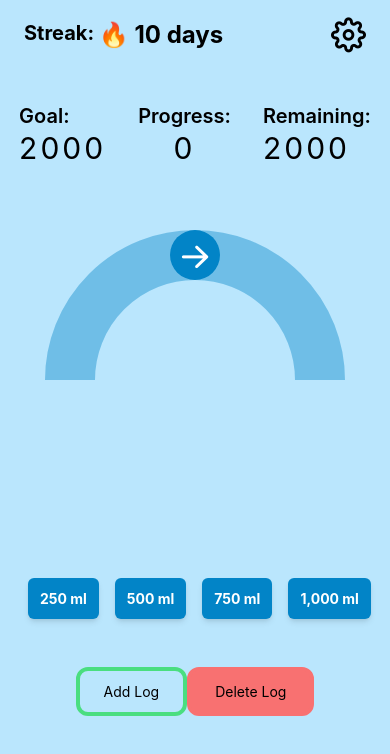
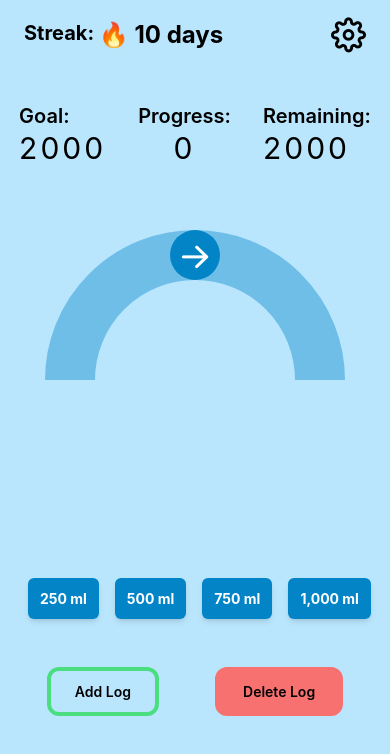
Before and after one commit to bryanansong/Water-Pal, a React Native app: screen /Home in a window 390 px wide. Shown: the top 754 px of the page. Built offline with nearby package versions, Linux system fonts and the light colour scheme.

Commit message:
Added color change for progress ring

```diff
--- a/src/components/PresetToggleButton.jsx
+++ b/src/components/PresetToggleButton.jsx
@@ -9,14 +9,14 @@ const PresetToggleButton = ({
 }) => {
 	return (
 		<TouchableOpacity
-			className={`border-4 rounded-xl py-3 px-6 ${
+			className={`border-4 rounded-xl py-3 px-6 mx-7 ${
 				operation == "add"
 					? "border-green-400 bg-green-400"
 					: "border-red-400 bg-red-400"
 			} ${canAddIntake ? "bg-transparent" : ""} `}
 			onPress={() => updateCanAddIntake()}
 		>
-			<Text>
+			<Text className="font-semibold">
 				{operation == "add" ? "Add Log" : "Delete Log"}
 			</Text>
 		</TouchableOpacity>
--- a/src/components/RingProgress.jsx
+++ b/src/components/RingProgress.jsx
@@ -10,15 +10,15 @@ import { AntDesign } from "@expo/vector-icons";
 
 const AnimatedCircle = Animated.createAnimatedComponent(Circle);
 
-const color = "#0284C7";
-
 const RingProgress = ({
 	radius = 100,
 	strokeWidth = 35,
 	progress,
+	canAddIntake,
 }) => {
 	const innerRadius = radius - strokeWidth / 2;
 	const circumference = 2 * Math.PI * innerRadius;
+	const color = canAddIntake ? "#0284C7" : "#f44336";
 
 	const fill = useSharedValue(0);
 
--- a/src/screens/home/home.jsx
+++ b/src/screens/home/home.jsx
@@ -23,8 +23,6 @@ const Home = ({ navigation }) => {
 
 	const updateCanAddIntake = () => setCanAddIntake(!canAddIntake);
 
-	console.warn(canAddIntake);
-
 	return (
 		<SafeAreaView className="flex flex-col h-screen bg-sky-200">
 			<Nav navigation={navigation} />
@@ -40,6 +38,7 @@ const Home = ({ navigation }) => {
 					radius={150}
 					strokeWidth={50}
 					progress={currentIntake / dailyGoal}
+					canAddIntake={canAddIntake}
 				/>
 
 				<IntakePresets
```
